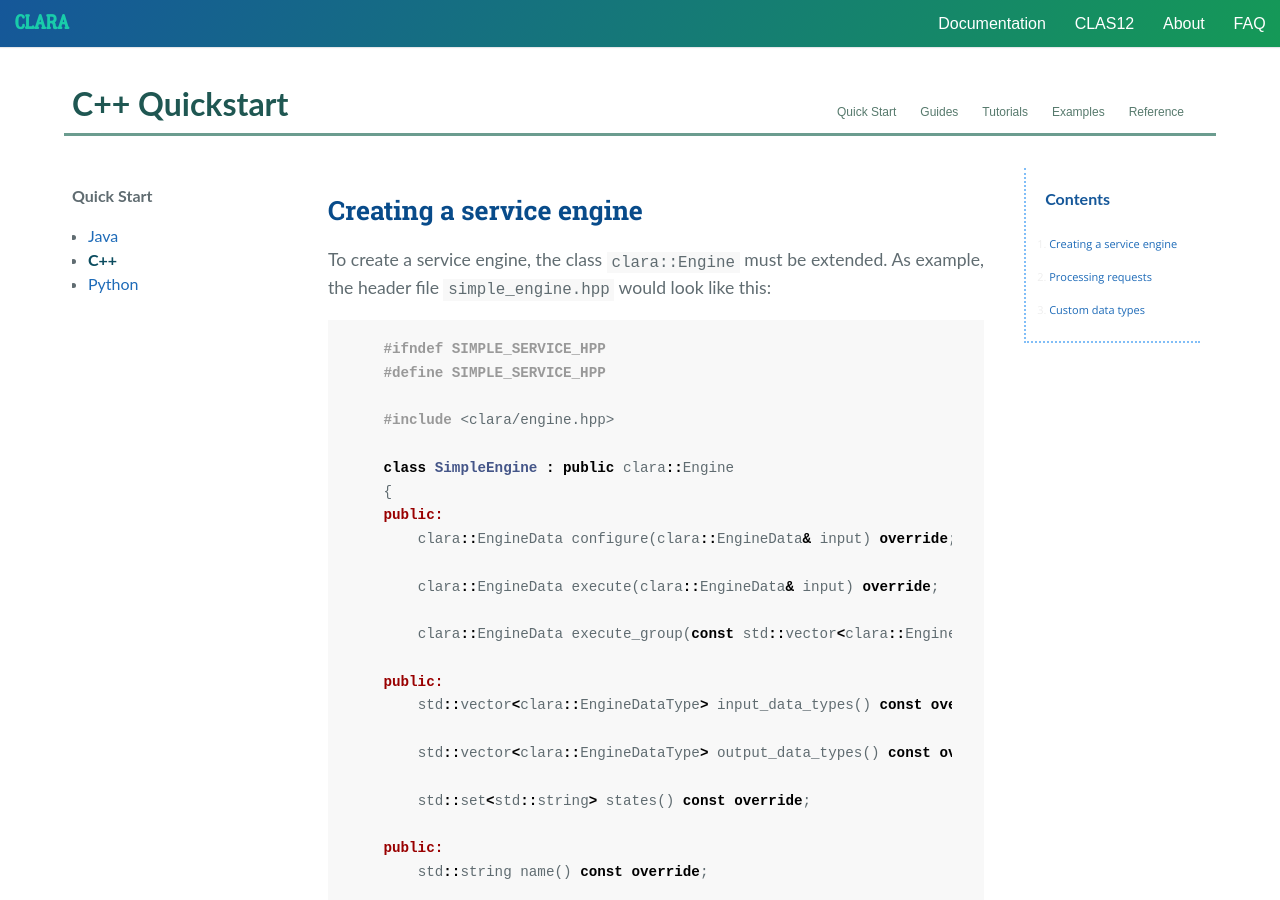
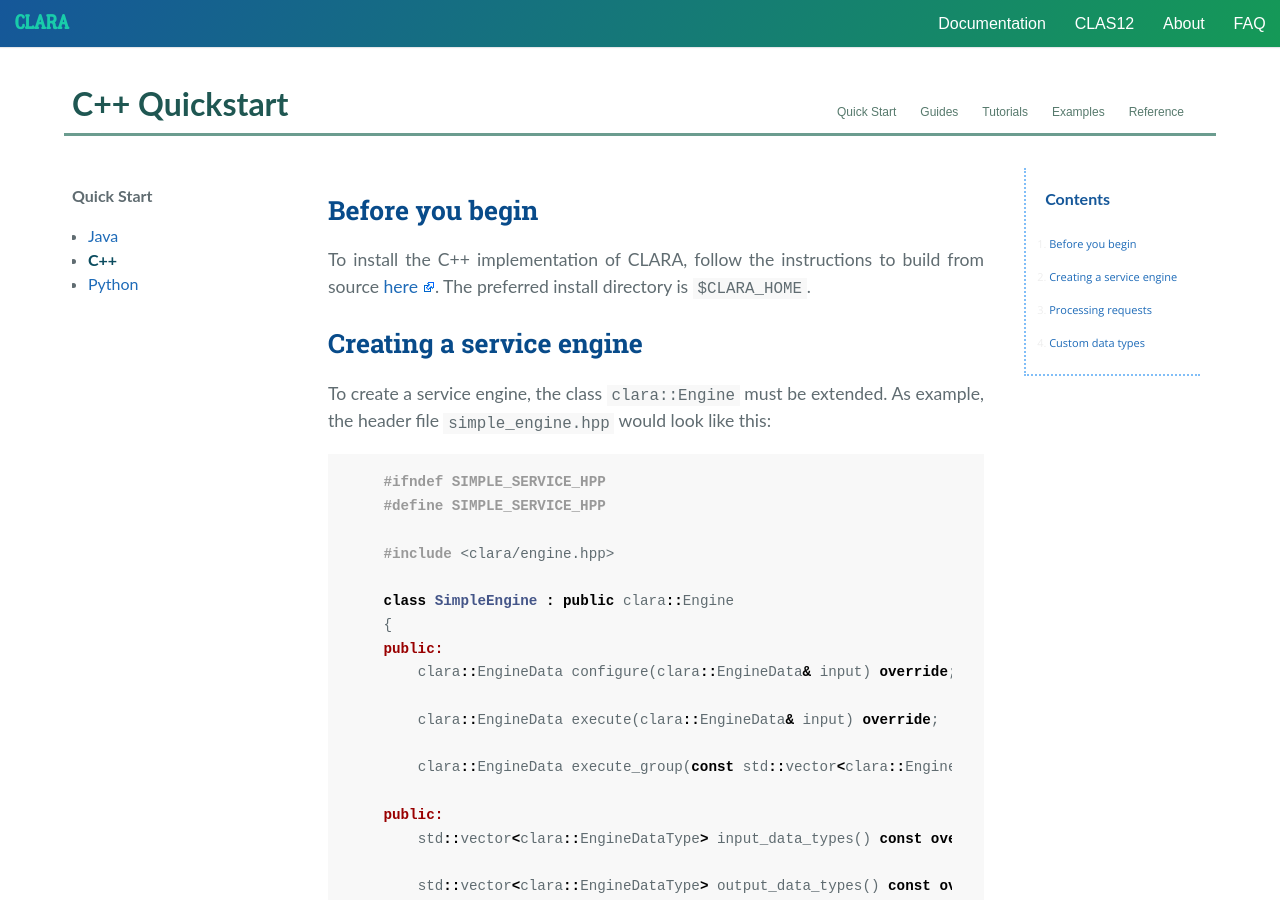
Before and after one commit to JeffersonLab/clara-docs, a Jekyll site: the page built from docs/quickstart/cpp.md, in a window 1280 px wide and 900 px high. Built offline with Jekyll 4.4.1, drawn with Linux system fonts in a browser that asks for light colours; nearby versions of some CDN libraries.

Commit message:
quickstart: add C++ installation instructions

```diff
--- a/docs/quickstart/cpp.md
+++ b/docs/quickstart/cpp.md
@@ -3,6 +3,14 @@
 title: C++ Quickstart
 link: C++
 ---
+
+## Before you begin
+
+To install the C++ implementation of CLARA,
+follow the instructions to build from source
+[here](https://github.com/JeffersonLab/clara-cpp#build-notes).
+The preferred install directory is `$CLARA_HOME`.
+
 
 ## Creating a service engine
 
```
